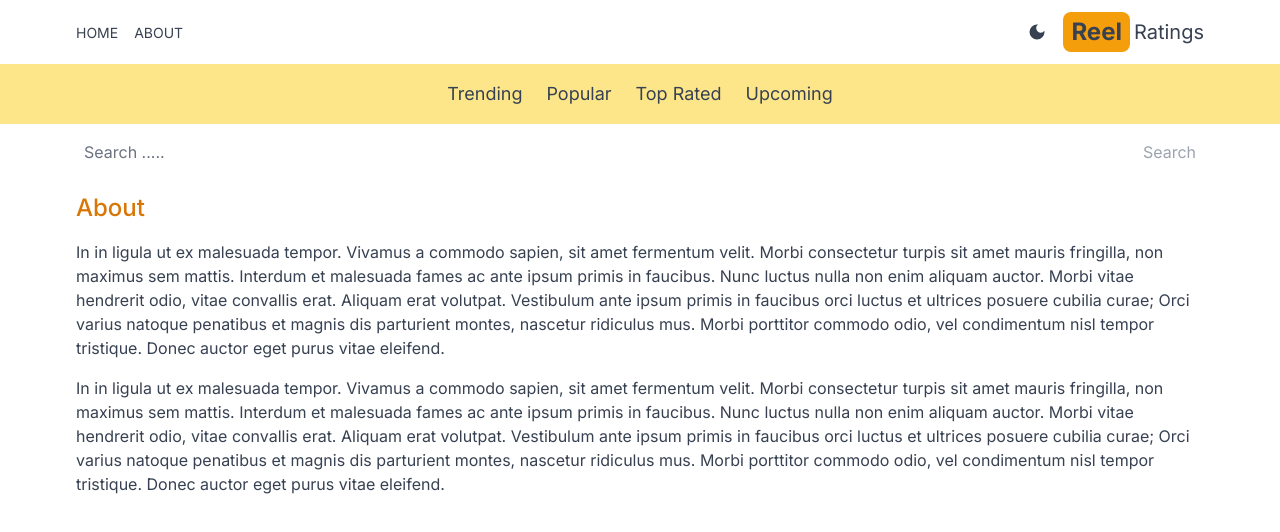
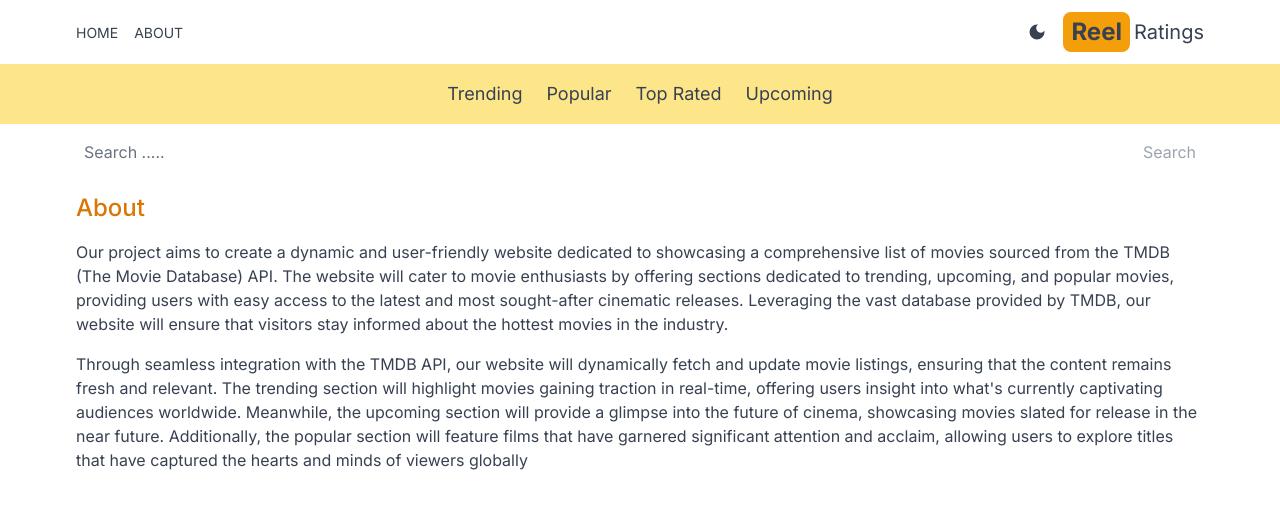
Before and after one commit to chgoutham199/reelratings, a Next.js app: page /about in a window 1280 px wide. Shown: the top 532 px of the page. Built offline with nearby package versions, Linux system fonts and the light colour scheme.

Commit message:
add about

```diff
--- a/src/app/about/page.jsx
+++ b/src/app/about/page.jsx
@@ -3,26 +3,26 @@ export default function About() {
     <div className="max-w-6xl mx-auto p-3 gap-4 space-y-4">
       <h1 className="text-2xl font-medium text-amber-600">About</h1>
       <p>
-        In in ligula ut ex malesuada tempor. Vivamus a commodo sapien, sit amet
-        fermentum velit. Morbi consectetur turpis sit amet mauris fringilla, non
-        maximus sem mattis. Interdum et malesuada fames ac ante ipsum primis in
-        faucibus. Nunc luctus nulla non enim aliquam auctor. Morbi vitae
-        hendrerit odio, vitae convallis erat. Aliquam erat volutpat. Vestibulum
-        ante ipsum primis in faucibus orci luctus et ultrices posuere cubilia
-        curae; Orci varius natoque penatibus et magnis dis parturient montes,
-        nascetur ridiculus mus. Morbi porttitor commodo odio, vel condimentum
-        nisl tempor tristique. Donec auctor eget purus vitae eleifend.
+        Our project aims to create a dynamic and user-friendly website dedicated
+        to showcasing a comprehensive list of movies sourced from the TMDB (The
+        Movie Database) API. The website will cater to movie enthusiasts by
+        offering sections dedicated to trending, upcoming, and popular movies,
+        providing users with easy access to the latest and most sought-after
+        cinematic releases. Leveraging the vast database provided by TMDB, our
+        website will ensure that visitors stay informed about the hottest movies
+        in the industry.
       </p>
       <p>
-        In in ligula ut ex malesuada tempor. Vivamus a commodo sapien, sit amet
-        fermentum velit. Morbi consectetur turpis sit amet mauris fringilla, non
-        maximus sem mattis. Interdum et malesuada fames ac ante ipsum primis in
-        faucibus. Nunc luctus nulla non enim aliquam auctor. Morbi vitae
-        hendrerit odio, vitae convallis erat. Aliquam erat volutpat. Vestibulum
-        ante ipsum primis in faucibus orci luctus et ultrices posuere cubilia
-        curae; Orci varius natoque penatibus et magnis dis parturient montes,
-        nascetur ridiculus mus. Morbi porttitor commodo odio, vel condimentum
-        nisl tempor tristique. Donec auctor eget purus vitae eleifend.
+        Through seamless integration with the TMDB API, our website will
+        dynamically fetch and update movie listings, ensuring that the content
+        remains fresh and relevant. The trending section will highlight movies
+        gaining traction in real-time, offering users insight into what's
+        currently captivating audiences worldwide. Meanwhile, the upcoming
+        section will provide a glimpse into the future of cinema, showcasing
+        movies slated for release in the near future. Additionally, the popular
+        section will feature films that have garnered significant attention and
+        acclaim, allowing users to explore titles that have captured the hearts
+        and minds of viewers globally
       </p>
     </div>
   );
```
